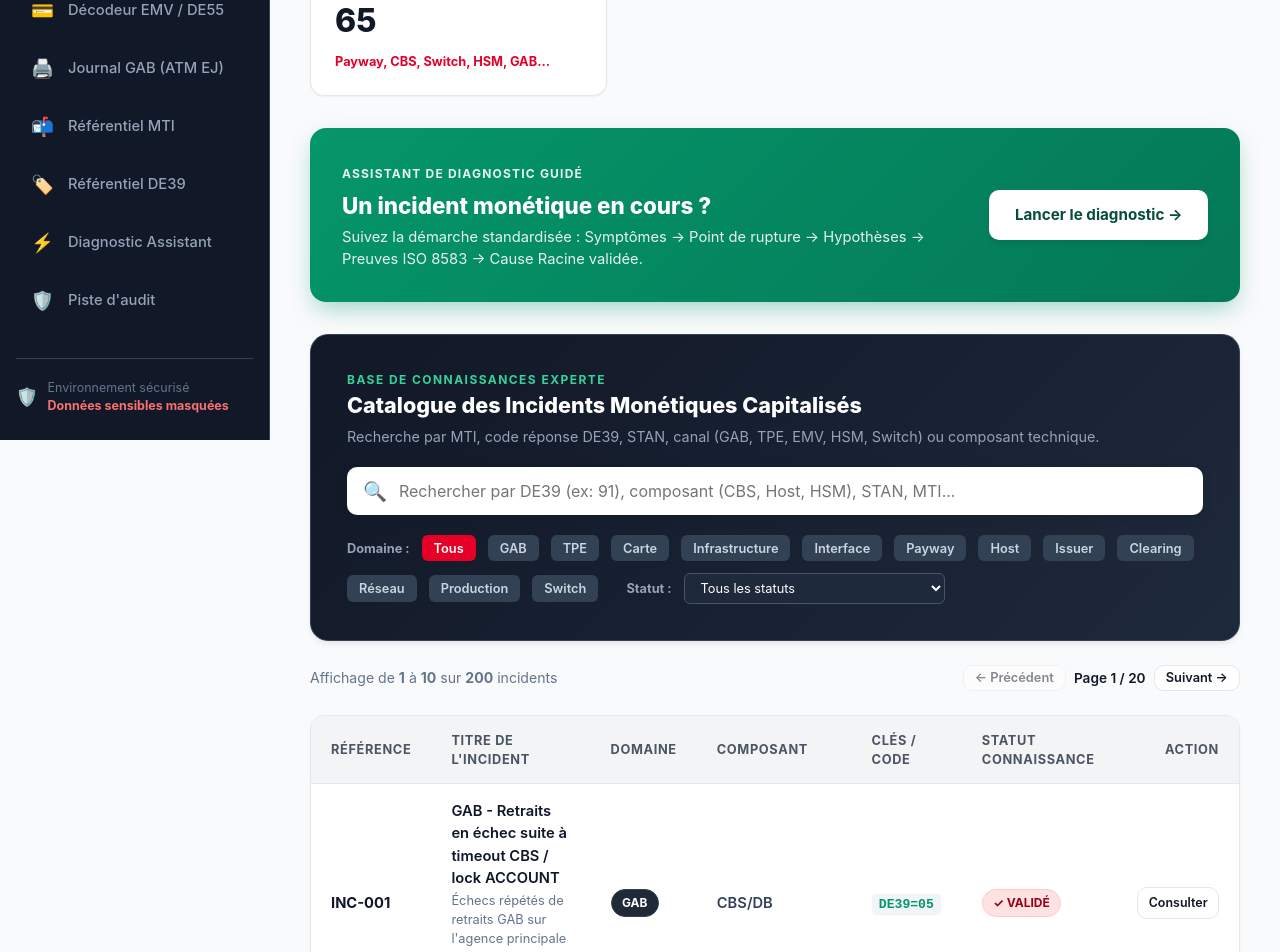
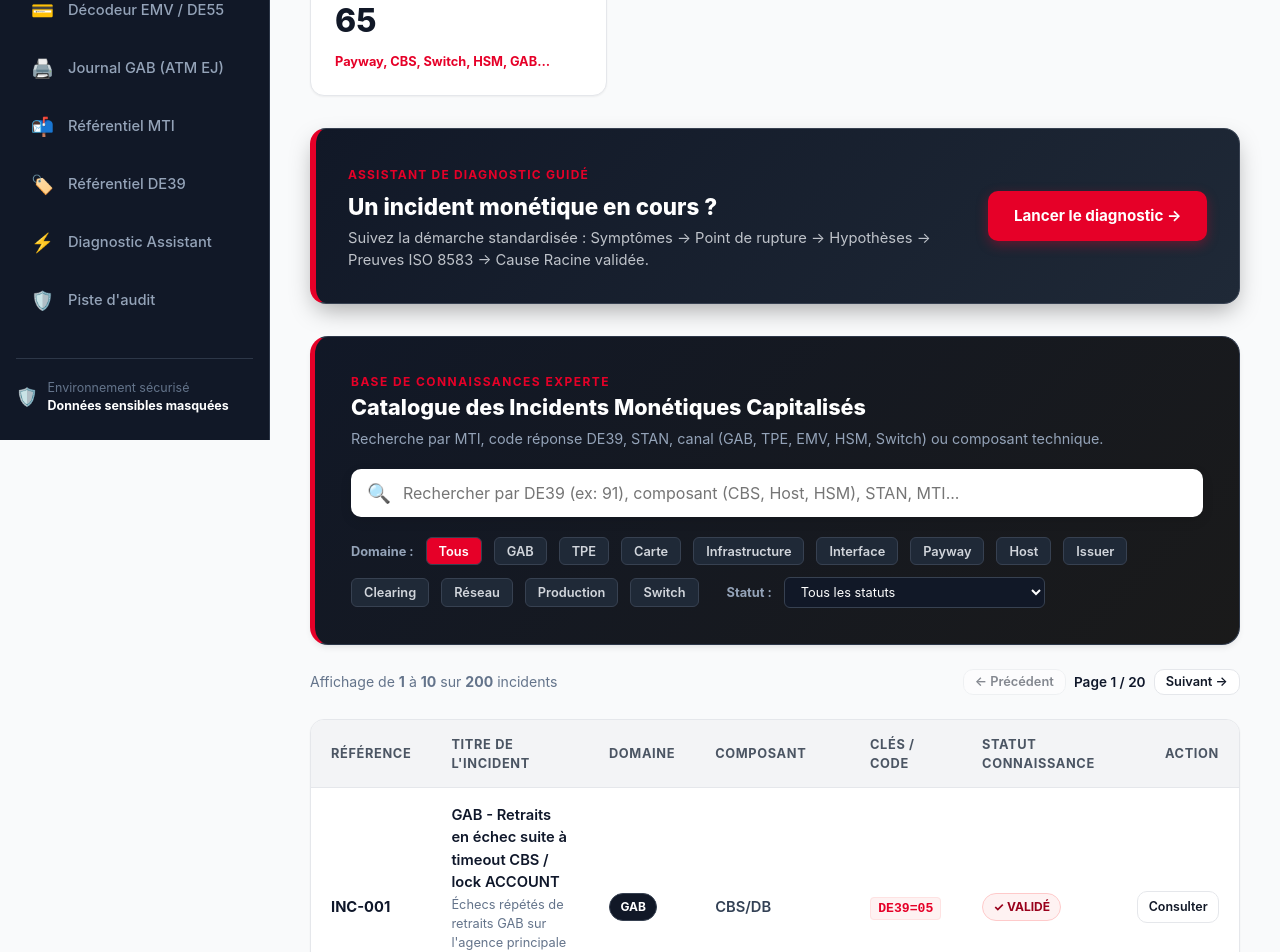
Before and after one commit to Mohamed-Oury/incident-hub, a Next.js app: page / in a window 1280 px wide. Shown: the part 360-1312 px from the top of the page. Built offline with nearby package versions, Linux system fonts and the light colour scheme; no server answers; the database is empty.

Commit message:
style: harmonisation charte Societe Generale - remplacement des fonds verts et bleus par le noir profond officiel SG

```diff
--- a/app/globals.css
+++ b/app/globals.css
@@ -23,11 +23,11 @@
   --emerald-900: var(--sg-red-900);
   --emerald-950: var(--sg-red-950);
 
-  /* Noir profond & Ardoise Société Générale */
-  --slate-darkest: #111827;    /* Noir épuré / Gris très sombre pour la sidebar */
-  --slate-surface: #1f2937;    /* Surface secondaire */
+  /* Noir officiel & Ardoise Société Générale */
+  --slate-darkest: #111827;    /* Noir profond officiel SG pour la sidebar et les éléments sombres */
+  --slate-surface: #1a1a1a;    /* Noir pur secondaire */
   --slate-card: #1f2937;
-  --slate-border: #374151;
+  --slate-border: #2d3748;
   --slate-muted: #6b7280;
 
   --text-primary: #111827;
@@ -260,7 +260,7 @@ button, input, select, textarea {
 }
 
 .sidebar-footer b {
-  color: var(--emerald-400);
+  color: #ffffff;
 }
 
 .sidebar.collapsed .sidebar-footer div {
@@ -382,13 +382,14 @@ button, input, select, textarea {
   font-weight: 700;
 }
 
-/* Bannière de recherche - Remplacement du noir par Ardoise/Bleu Nuit */
+/* Bannière de recherche - Charte officielle Société Générale Noir Profond */
 .hero-search {
-  background: linear-gradient(135deg, var(--slate-darkest) 0%, #1e293b 100%);
+  background: linear-gradient(135deg, #111827 0%, #1a1a1a 100%);
   color: white;
   padding: 2.25rem;
   border-radius: var(--radius-xl);
-  border: 1px solid var(--slate-border);
+  border: 1px solid #2d3748;
+  border-left: 5px solid #e60028;
   display: flex;
   flex-direction: column;
   gap: 1.25rem;
@@ -425,15 +426,15 @@ button, input, select, textarea {
 }
 
 .badge-emerald {
-  background: var(--emerald-100);
-  color: var(--emerald-800);
-  border: 1px solid var(--emerald-200);
+  background: #fef2f2;
+  color: #99001b;
+  border: 1px solid #fecaca;
 }
 
 .badge-black {
-  background: var(--slate-surface);
-  color: white;
-  border: 1px solid var(--slate-border);
+  background: #111827;
+  color: #ffffff;
+  border: 1px solid #374151;
 }
 
 .badge-warning {
--- a/app/page.tsx
+++ b/app/page.tsx
@@ -17,24 +17,26 @@ export default async function HomePage() {
       {/* 2. Appel à l'action Diagnostic et méthodologie */}
       <div
         style={{
-          background: "linear-gradient(135deg, #059669 0%, #047857 100%)",
+          background: "linear-gradient(135deg, #111827 0%, #1f2937 100%)",
           color: "white",
           padding: "2rem",
           borderRadius: "16px",
           display: "flex",
           justifyContent: "space-between",
           alignItems: "center",
-          boxShadow: "0 10px 25px -5px rgba(5, 150, 105, 0.4)",
+          boxShadow: "0 10px 25px -5px rgba(0, 0, 0, 0.35)",
+          border: "1px solid #374151",
+          borderLeft: "6px solid #e60028",
         }}
       >
         <div>
-          <span style={{ fontSize: "0.75rem", letterSpacing: "0.1em", fontWeight: 700, textTransform: "uppercase", opacity: 0.9 }}>
+          <span style={{ fontSize: "0.75rem", letterSpacing: "0.1em", fontWeight: 700, textTransform: "uppercase", color: "#e60028" }}>
             ASSISTANT DE DIAGNOSTIC GUIDÉ
           </span>
           <h2 style={{ fontSize: "1.4rem", fontWeight: 800, marginTop: "0.3rem" }}>
             Un incident monétique en cours ?
           </h2>
-          <p style={{ fontSize: "0.92rem", opacity: 0.9, marginTop: "0.25rem", maxWidth: "600px" }}>
+          <p style={{ fontSize: "0.92rem", opacity: 0.9, marginTop: "0.25rem", maxWidth: "600px", color: "#d1d5db" }}>
             Suivez la démarche standardisée : Symptômes → Point de rupture → Hypothèses → Preuves ISO 8583 → Cause Racine validée.
           </p>
         </div>
@@ -42,14 +44,15 @@ export default async function HomePage() {
         <Link
           href="/diagnostic"
           style={{
-            background: "#ffffff",
-            color: "#064e3b",
+            background: "#e60028",
+            color: "#ffffff",
             fontWeight: 700,
             padding: "0.85rem 1.6rem",
             borderRadius: "10px",
             fontSize: "0.95rem",
             whiteSpace: "nowrap",
-            boxShadow: "0 4px 6px -1px rgba(0,0,0,0.1)",
+            boxShadow: "0 4px 12px rgba(230, 0, 40, 0.35)",
+            border: "none",
           }}
         >
           Lancer le diagnostic →
--- a/modules/dashboard/components/MetricsOverview.tsx
+++ b/modules/dashboard/components/MetricsOverview.tsx
@@ -11,8 +11,8 @@ export function MetricsOverview({ incidents }: { incidents: IncidentRecord[] })
       <article className="metric-card">
         <span>Incidents Actifs</span>
         <strong>{openCount}</strong>
-        <small style={{ color: criticalCount > 0 ? "#dc2626" : "#059669" }}>
-          {criticalCount} critique{criticalCount > 1 ? "s" : ""}
+        <small style={{ color: criticalCount > 0 ? "#dc2626" : "#4b5563", fontWeight: 700 }}>
+          {criticalCount > 0 ? `${criticalCount} critique${criticalCount > 1 ? "s" : ""}` : "Aucun incident critique"}
         </small>
       </article>
 
--- a/modules/knowledge-base/components/KnowledgeCatalog.tsx
+++ b/modules/knowledge-base/components/KnowledgeCatalog.tsx
@@ -54,7 +54,7 @@ export function KnowledgeCatalog({ initialIncidents }: KnowledgeCatalogProps) {
       {/* Barre de recherche et filtres */}
       <div className="hero-search">
         <div>
-          <p className="eyebrow accent" style={{ color: "#34d399" }}>BASE DE CONNAISSANCES EXPERTE</p>
+          <p className="eyebrow accent" style={{ color: "#e60028" }}>BASE DE CONNAISSANCES EXPERTE</p>
           <h2 style={{ fontSize: "1.35rem", fontWeight: 800 }}>Catalogue des Incidents Monétiques Capitalisés</h2>
           <p style={{ fontSize: "0.9rem", color: "#94a3b8", marginTop: "0.25rem" }}>
             Recherche par MTI, code réponse DE39, STAN, canal (GAB, TPE, EMV, HSM, Switch) ou composant technique.
@@ -96,9 +96,9 @@ export function KnowledgeCatalog({ initialIncidents }: KnowledgeCatalogProps) {
                 setCurrentPage(1);
               }}
               style={{
-                background: selectedDomain === d ? "#e60028" : "#334155",
-                color: selectedDomain === d ? "#ffffff" : "#cbd5e1",
-                border: "none",
+                background: selectedDomain === d ? "#e60028" : "#1f2937",
+                color: selectedDomain === d ? "#ffffff" : "#d1d5db",
+                border: "1px solid #374151",
                 padding: "0.35rem 0.75rem",
                 borderRadius: "6px",
                 fontSize: "0.8rem",
@@ -118,9 +118,9 @@ export function KnowledgeCatalog({ initialIncidents }: KnowledgeCatalogProps) {
               setCurrentPage(1);
             }}
             style={{
-              background: "#1e293b",
+              background: "#111827",
               color: "#ffffff",
-              border: "1px solid #475569",
+              border: "1px solid #374151",
               borderRadius: "6px",
               padding: "0.35rem 0.75rem",
               fontSize: "0.8rem",
@@ -211,7 +211,7 @@ export function KnowledgeCatalog({ initialIncidents }: KnowledgeCatalogProps) {
                       <span style={{ fontWeight: 600, color: "#334155" }}>{inc.component || "—"}</span>
                     </td>
                     <td>
-                      <code style={{ background: "#f1f5f9", padding: "0.2rem 0.45rem", borderRadius: "4px", fontSize: "0.82rem", color: "#059669", fontWeight: 700 }}>
+                      <code style={{ background: "#fef2f2", border: "1px solid #fee2e2", padding: "0.2rem 0.45rem", borderRadius: "4px", fontSize: "0.82rem", color: "#e60028", fontWeight: 700 }}>
                         {inc.errorCode || "ISO"}
                       </code>
                     </td>
--- a/modules/knowledge-base/components/MTIDirectory.tsx
+++ b/modules/knowledge-base/components/MTIDirectory.tsx
@@ -110,9 +110,9 @@ export function MTIDirectory() {
               key={c.key}
               onClick={() => setSelectedCategory(c.key)}
               style={{
-                background: selectedCategory === c.key ? "#059669" : "#334155",
+                background: selectedCategory === c.key ? "#e60028" : "#1f2937",
                 color: selectedCategory === c.key ? "#ffffff" : "#cbd5e1",
-                border: "none",
+                border: "1px solid #374151",
                 padding: "0.4rem 0.8rem",
                 borderRadius: "6px",
                 fontSize: "0.82rem",
```
Also changed, not shown: modules/diagnostic/components/DiagnosticWizard.tsx (+7 -7 lines), modules/knowledge-base/components/DE39Directory.tsx (+4 -4 lines).
